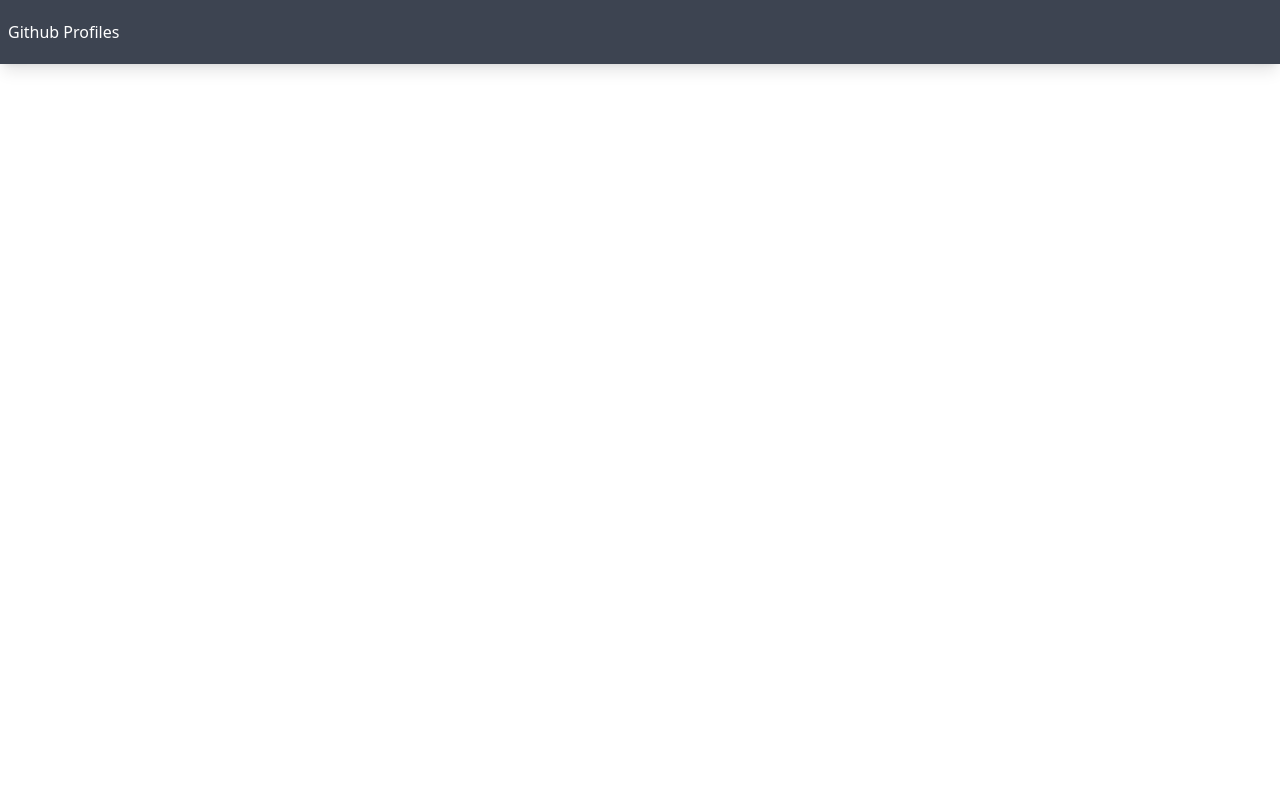
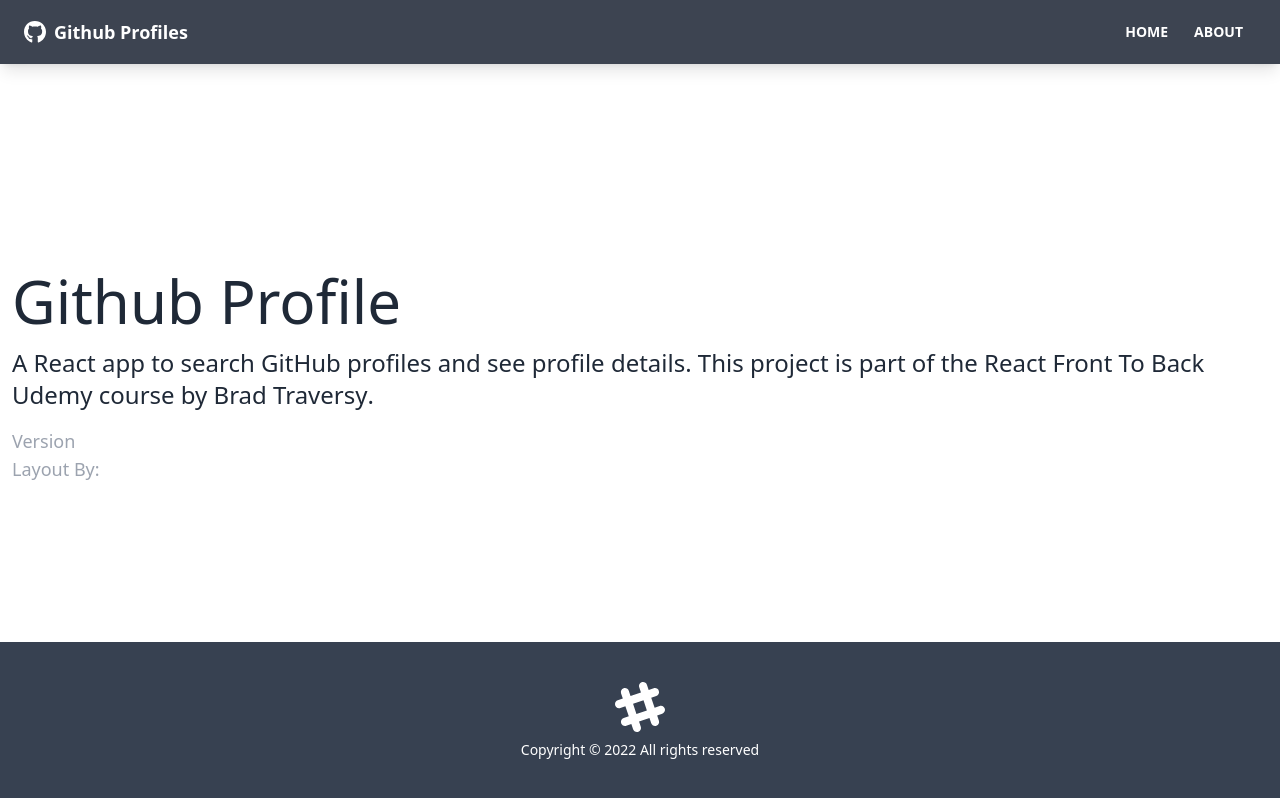
Before and after one commit to AhanafVai/github-profiles, a React (Vite) app: page /about in a window 1280 px wide. Built offline with nearby package versions, Linux system fonts and the light colour scheme.

Commit message:
added page

```diff
--- a/src/App.jsx
+++ b/src/App.jsx
@@ -1,12 +1,25 @@
 import React from "react";
-import { BrowserRouter as Router } from "react-router-dom";
-import Navbar from "./components/Navbar";
+import { BrowserRouter as Router, Route, Routes } from "react-router-dom";
+import Footer from "./components/layouts/Footer";
+import Navbar from "./components/layouts/Navbar";
+import About from "./Pages/About";
+import Home from "./Pages/Home";
+import NotFound from "./Pages/NotFound";
 
 const App = () => {
   return (
     <Router>
       <div className="flex flex-col justify-between h-screen ">
         <Navbar />
+        <main className="container mx-auto px-3">
+          <Routes>
+            <Route path="/" element={<Home />} />
+            <Route path="/about" element={<About />} />
+            <Route path="/notfound" element={<NotFound />} />
+            <Route path="/*" element={<NotFound />} />
+          </Routes>
+        </main>
+        <Footer />
       </div>
     </Router>
   );
--- /dev/null
+++ b/src/Pages/About.jsx
@@ -0,0 +1,33 @@
+import React from "react";
+
+const About = () => {
+  return (
+    <>
+      <h1 className="text-6xl mb-4">Github Profile</h1>
+      <p className="mb-4 text-2xl font-light">
+        A React app to search GitHub profiles and see profile details. This
+        project is part of the
+        <a href="https://www.udemy.com/course/modern-react-front-to-back/">
+          {" "}
+          React Front To Back
+        </a>{" "}
+        Udemy course by
+        <strong>
+          <a href="https://traversymedia.com"> Brad Traversy</a>
+        </strong>
+        .
+      </p>
+      <p className="text-lg text-gray-400">
+        Version <span className="text-white">1.0.0</span>
+      </p>
+      <p className="text-lg text-gray-400">
+        Layout By:
+        <a className="text-white" href="https://twitter.com/hassibmoddasser">
+          Hassib Moddasser
+        </a>
+      </p>
+    </>
+  );
+};
+
+export default About;
--- /dev/null
+++ b/src/Pages/Home.jsx
@@ -0,0 +1,7 @@
+import React from "react";
+
+const Home = () => {
+  return <div>Home</div>;
+};
+
+export default Home;
--- /dev/null
+++ b/src/Pages/NotFound.jsx
@@ -0,0 +1,20 @@
+import React from "react";
+
+const NotFound = () => {
+  return (
+    <div className="hero">
+      <div className="text-center hero-content">
+        <div className="max-w-lg">
+          <h1 className="text-8xl font-bold mb-8">Oops!</h1>
+          <p className="text-5xl mb-8">404 - Page Not Found!</p>
+          <Link className="btn btn-primary btn-lg" to="/">
+            <FaHome className="mr-2" />
+            Back To Home
+          </Link>
+        </div>
+      </div>
+    </div>
+  );
+};
+
+export default NotFound;
--- a/src/components/Navbar.jsx
+++ /dev/null
@@ -1,15 +0,0 @@
-import React from "react";
-
-const Navbar = ({ title }) => {
-  return (
-    <nav className="navbar mb-12 shadow-lg bg-neutral text-neutral-content">
-      <div className="container mx-auto">{title}</div>
-    </nav>
-  );
-};
-
-Navbar.defaultProps = {
-  title: "Github Profiles",
-};
-
-export default Navbar;
--- /dev/null
+++ b/src/components/layouts/Footer.jsx
@@ -0,0 +1,26 @@
+import React from "react";
+
+const Footer = () => {
+  const footerYear = new Date().getFullYear();
+
+  return (
+    <footer className="footer p-10 bg-gray-700 text-primary-content footer-center">
+      <div>
+        <svg
+          width="50"
+          height="50"
+          viewBox="0 0 24 24"
+          xmlns="http://www.w3.org/2000/svg"
+          fillRule="evenodd"
+          clipRule="evenodd"
+          className="inline-block fill-current"
+        >
+          <path d="M22.672 15.226l-2.432.811.841 2.515c.33 1.019-.209 2.127-1.23 2.456-1.15.325-2.148-.321-2.463-1.226l-.84-2.518-5.013 1.677.84 2.517c.391 1.203-.434 2.542-1.831 2.542-.88 0-1.601-.564-1.86-1.314l-.842-2.516-2.431.809c-1.135.328-2.145-.317-2.463-1.229-.329-1.018.211-2.127 1.231-2.456l2.432-.809-1.621-4.823-2.432.808c-1.355.384-2.558-.59-2.558-1.839 0-.817.509-1.582 1.327-1.846l2.433-.809-.842-2.515c-.33-1.02.211-2.129 1.232-2.458 1.02-.329 2.13.209 2.461 1.229l.842 2.515 5.011-1.677-.839-2.517c-.403-1.238.484-2.553 1.843-2.553.819 0 1.585.509 1.85 1.326l.841 2.517 2.431-.81c1.02-.33 2.131.211 2.461 1.229.332 1.018-.21 2.126-1.23 2.456l-2.433.809 1.622 4.823 2.433-.809c1.242-.401 2.557.484 2.557 1.838 0 .819-.51 1.583-1.328 1.847m-8.992-6.428l-5.01 1.675 1.619 4.828 5.011-1.674-1.62-4.829z"></path>
+        </svg>
+        <p>Copyright &copy; {footerYear} All rights reserved</p>
+      </div>
+    </footer>
+  );
+};
+
+export default Footer;
--- /dev/null
+++ b/src/components/layouts/Navbar.jsx
@@ -0,0 +1,34 @@
+import React from "react";
+import { FaGithub } from "react-icons/fa";
+import { Link } from "react-router-dom";
+
+const Navbar = ({ title }) => {
+  return (
+    <nav className="navbar mb-12 shadow-lg bg-neutral text-neutral-content">
+      <div className="container mx-auto">
+        <div className="flex-none px-2 mx-2">
+          <FaGithub className="inline pr-2 text-3xl " />
+          <Link to="/" className="text-lg font-bold align-middle">
+            {title}
+          </Link>
+        </div>
+        <div className="flex-1 px-2 mx-2">
+          <div className="flex justify-end">
+            <Link to="/" className="btn btn-ghost btn-sm rounded-btn">
+              Home
+            </Link>
+            <Link to="/about" className="btn btn-ghost btn-sm rounded-btn">
+              About
+            </Link>
+          </div>
+        </div>
+      </div>
+    </nav>
+  );
+};
+
+Navbar.defaultProps = {
+  title: "Github Profiles",
+};
+
+export default Navbar;
```
Also changed, not shown: 1 other file (tests, documents, lock files or other folders).
